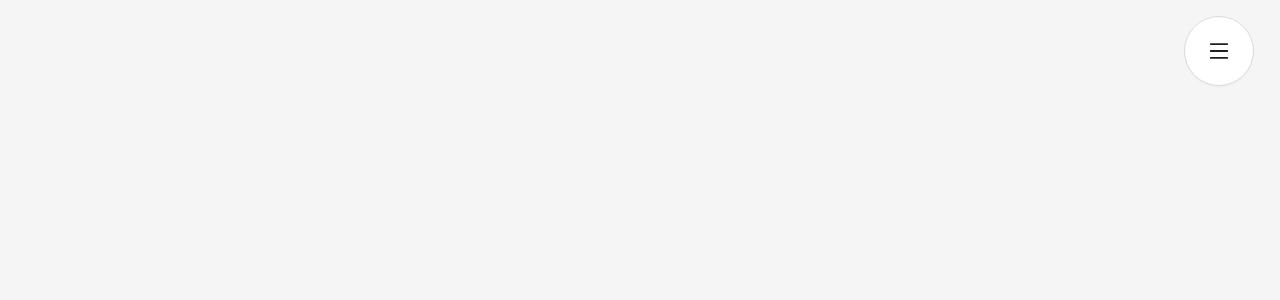
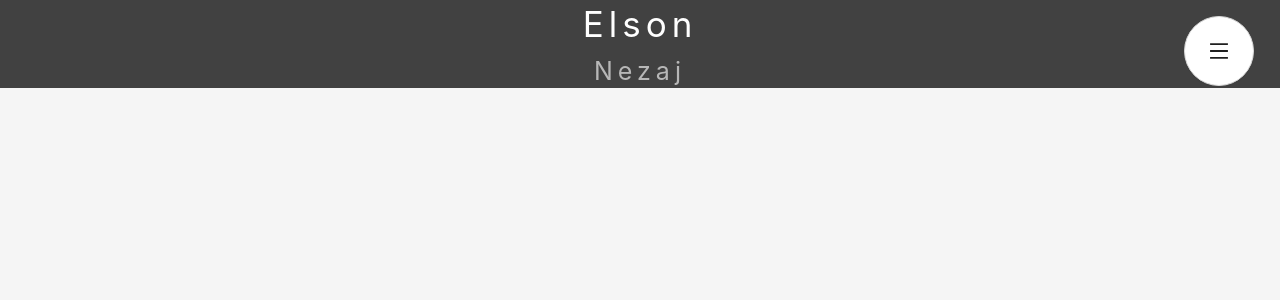
Before and after one commit to ElsonNezaj/elson-nezaj, a React (Create React App) app: page / in a window 1280 px wide. Shown: the top 300 px of the page. Built offline with nearby package versions, Linux system fonts and the light colour scheme.

Commit message:
header component (improve ui and ux)

```diff
--- a/src/Container/index.jsx
+++ b/src/Container/index.jsx
@@ -1,6 +1,5 @@
 import { Drawer, Layout } from "antd";
 import styles from "./styles.module.scss";
-import Sider from "antd/es/layout/Sider";
 import { Content } from "antd/es/layout/layout";
 import Navigation from "../Navigation";
 import { useDispatch, useSelector } from "react-redux";
--- a/src/Content/Container/index.jsx
+++ b/src/Content/Container/index.jsx
@@ -1,8 +1,9 @@
-import { Button } from "antd";
+import { Button, Typography } from "antd";
 import styles from "./styles.module.scss";
 import { MenuOutlined } from "@ant-design/icons";
 import { useDispatch } from "react-redux";
 import { triggerSideBar } from "../../redux/navigation/navigationSlice";
+import { Header } from "antd/es/layout/layout";
 
 export default function ContentContainer() {
   const dispatch = useDispatch();
@@ -16,6 +17,12 @@ export default function ContentContainer() {
           <MenuOutlined />
         </Button>
       </div>
+      <Header className={styles.header}>
+        <div className={styles.nameContainer}>
+          <Typography className={styles.mainTitle}>Elson</Typography>
+          <Typography className={styles.subTitle}>Nezaj</Typography>
+        </div>
+      </Header>
     </div>
   );
 }
--- a/src/Content/Container/styles.module.scss
+++ b/src/Content/Container/styles.module.scss
@@ -18,3 +18,28 @@
   justify-content: center;
   align-items: center;
 }
+
+.header {
+  background-color: rgba(29, 29, 29, 0.831);
+  height: 11%;
+}
+
+.nameContainer {
+  height: 100%;
+  display: flex;
+  flex-direction: column;
+  align-items: center;
+  justify-content: center;
+}
+
+.mainTitle {
+  color: white;
+  font-size: 35px;
+  letter-spacing: 5px;
+}
+
+.subTitle {
+  font-size: 25px;
+  letter-spacing: 5px;
+  color: rgba(204, 204, 204, 0.852);
+}
```
